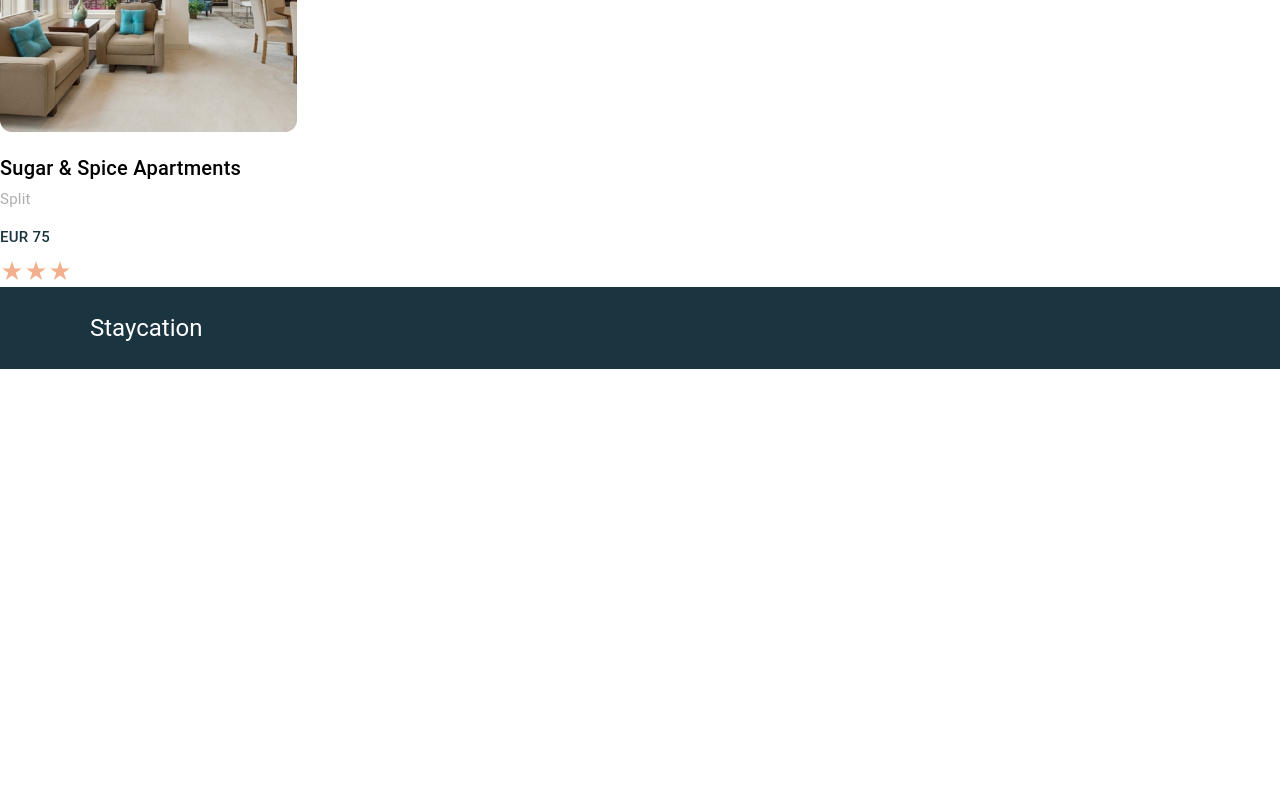
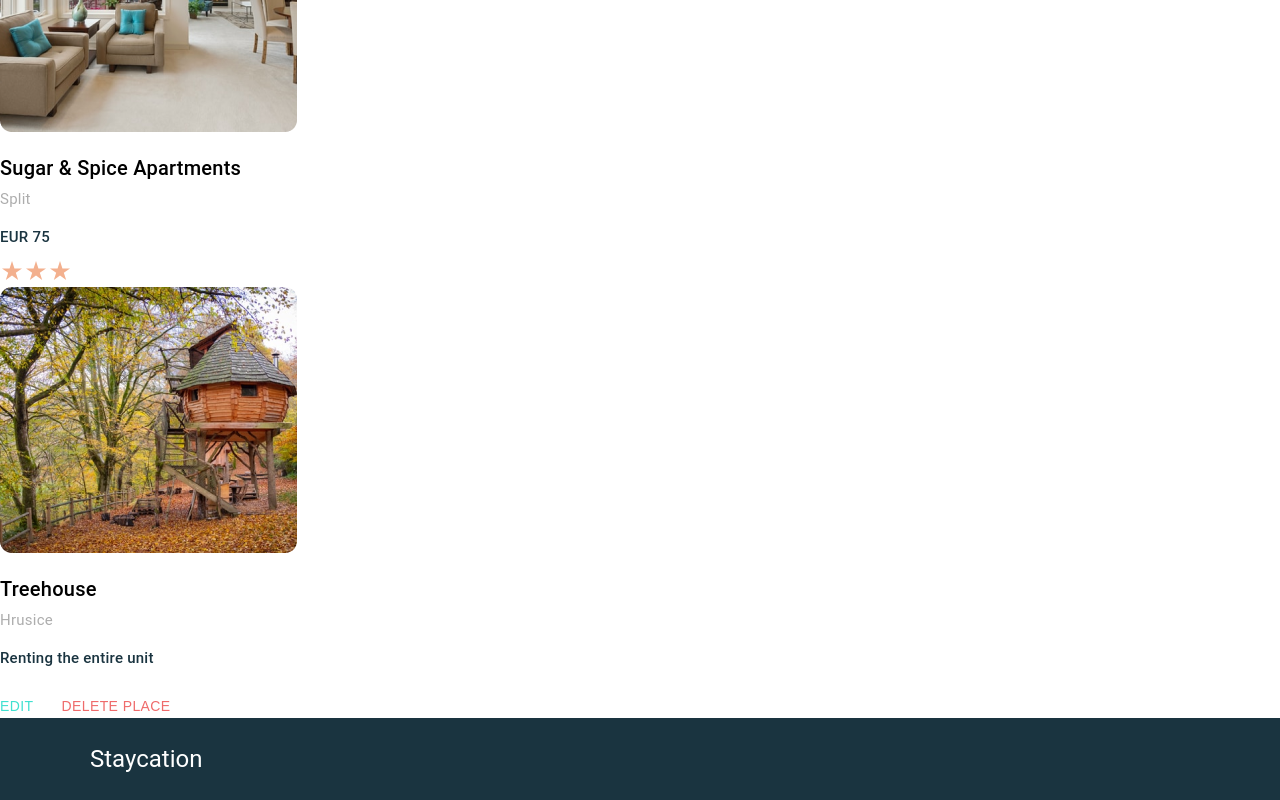
Before and after one commit to KristijanTop/staycation, a React (Create React App) app: page / in a window 1280 px wide. Shown: the part 943-1743 px from the top of the page. Before the commit the page ends 1312 px from the top, so only its background shows below. Built offline with nearby package versions, Linux system fonts and the light colour scheme; the HTML template or start-up script is replaced by a standard one.

Commit message:
Add PlaceCard component

```diff
--- a/src/components/Main.tsx
+++ b/src/components/Main.tsx
@@ -3,6 +3,7 @@
 import Footer from "./Footer";
 import CityCard from "./CityCard";
 import AccommodationCard from "./AccommodationCard";
+import PlaceCard from "./PlaceCard";
 
 const Main = () => {
   return (
@@ -11,6 +12,7 @@
         <Header/>
         <CityCard/>
         <AccommodationCard/>
+        <PlaceCard/>
         <Footer/>
     </div>
   )
--- /dev/null
+++ b/src/components/PlaceCard.tsx
@@ -0,0 +1,29 @@
+import "./placeCard.css";
+import Treehouse from "../assets/Treehouse.png";
+
+const PlaceCard = () => {
+  type Place = {
+    title: String;
+    location: String;
+    subtitle: String;
+  };
+
+  const place: Place = {
+    title: "Treehouse",
+    location: "Hrusice",
+    subtitle: "Renting the entire unit",
+  };
+
+  return (
+    <div className="placeCard">
+      <img src={Treehouse} alt="placeImg" className="card-img" />
+      <p className="title">{place.title}</p>
+      <p className="location">{place.location}</p>
+      <p className="subtitle">{place.subtitle}</p>
+      <button className="edit-btn">EDIT</button>
+      <button className="delete-btn">DELETE PLACE</button>
+    </div>
+  );
+};
+
+export default PlaceCard;
--- /dev/null
+++ b/src/components/placeCard.css
@@ -0,0 +1,37 @@
+.placeCard {
+  width: 297px;
+}
+
+.subtitle {
+  font-weight: 500;
+  font-size: 15px;
+  line-height: 120%;
+  letter-spacing: 0.25px;
+  color: #1a3440;
+  margin-bottom: 28px;
+}
+
+.edit-btn {
+  margin-right: 28px;
+  background: none;
+  outline: none;
+  border: none;
+  font-weight: 500;
+  font-size: 14px;
+  line-height: 170%;
+  letter-spacing: 0.4px;
+  color: #40e0d0;
+  cursor: pointer;
+}
+
+.delete-btn {
+  background: none;
+  outline: none;
+  border: none;
+  font-weight: 500;
+  font-size: 14px;
+  line-height: 170%;
+  letter-spacing: 0.4px;
+  color: #ef6b6b;
+  cursor: pointer;
+}
```
Also changed, not shown: src/assets/Treehouse.png (added).
